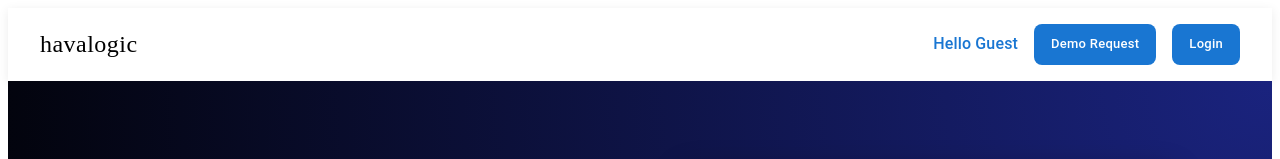
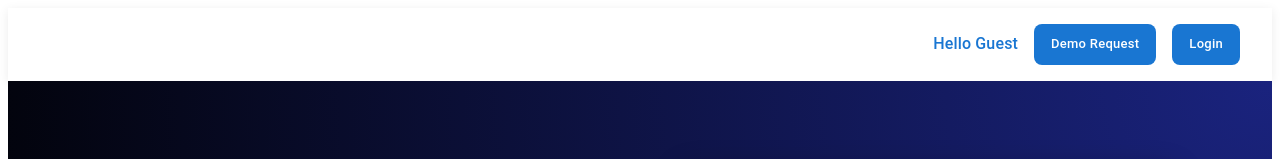
Before and after one commit to ErginYurttas/havalogic, a React (Create React App) app: page / in a window 1280 px wide. Shown: the top 159 px of the page. Built offline with nearby package versions, Linux system fonts and the light colour scheme; a web font is replaced by a local one.

Commit message:
20250721_2226

```diff
--- a/src/pages/Home.tsx
+++ b/src/pages/Home.tsx
@@ -148,17 +148,22 @@ export default function Home() {
   return (
     <Box sx={{ backgroundColor: '#f5f7fa' }}>
       {/* Header */}
-      <Box sx={{ py: 2, px: 4, display: 'flex', justifyContent: 'space-between', alignItems: 'center', backgroundColor: 'white', boxShadow: '0 2px 10px rgba(0,0,0,0.08)' }}>
-        <Typography variant="h5" sx={{ fontFamily: 'inherit', fontWeight: 500, textTransform: 'lowercase', fontSize: '1.5rem', letterSpacing: '0.02em' }}>
-          havalogic
-        </Typography>
+      <Box sx={{
+      py: 2,
+      px: 4,
+      display: 'flex',
+      justifyContent: 'flex-end', // 'space-between' yerine 'flex-end'
+      alignItems: 'center',
+      backgroundColor: 'white',
+      boxShadow: '0 2px 10px rgba(0,0,0,0.08)'
+    }}>
         <Stack direction="row" spacing={2} alignItems="center">
           <Typography
-  variant="body1"
-  sx={{
-    mr: 2,
-    fontWeight: 500,
-    color: '#1976d2' // Mavi renk eklendi
+          variant="body1"
+          sx={{
+          mr: 2,
+          fontWeight: 500,
+          color: '#1976d2' // Mavi renk eklendi
   }}
 >
   {username}
```
